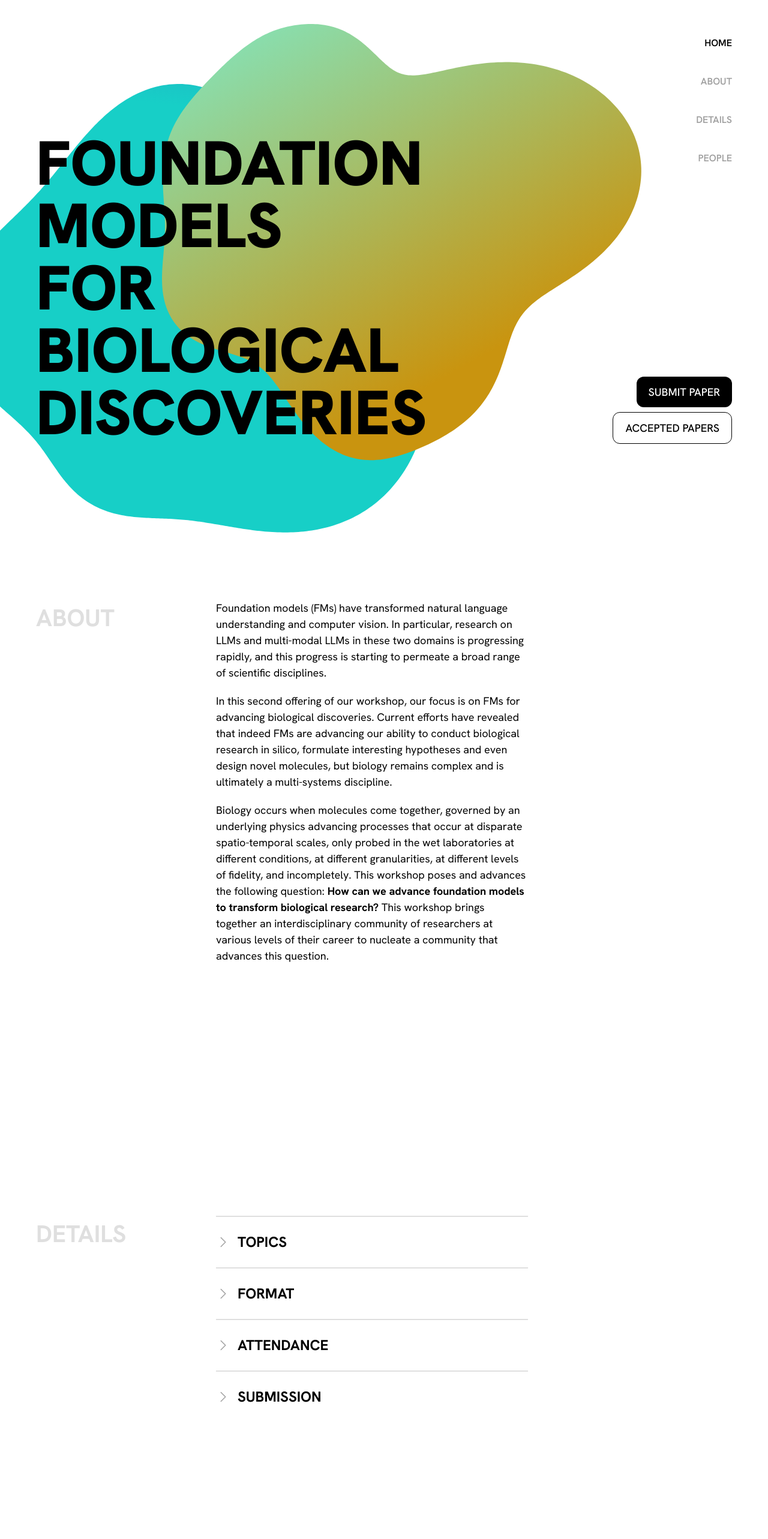
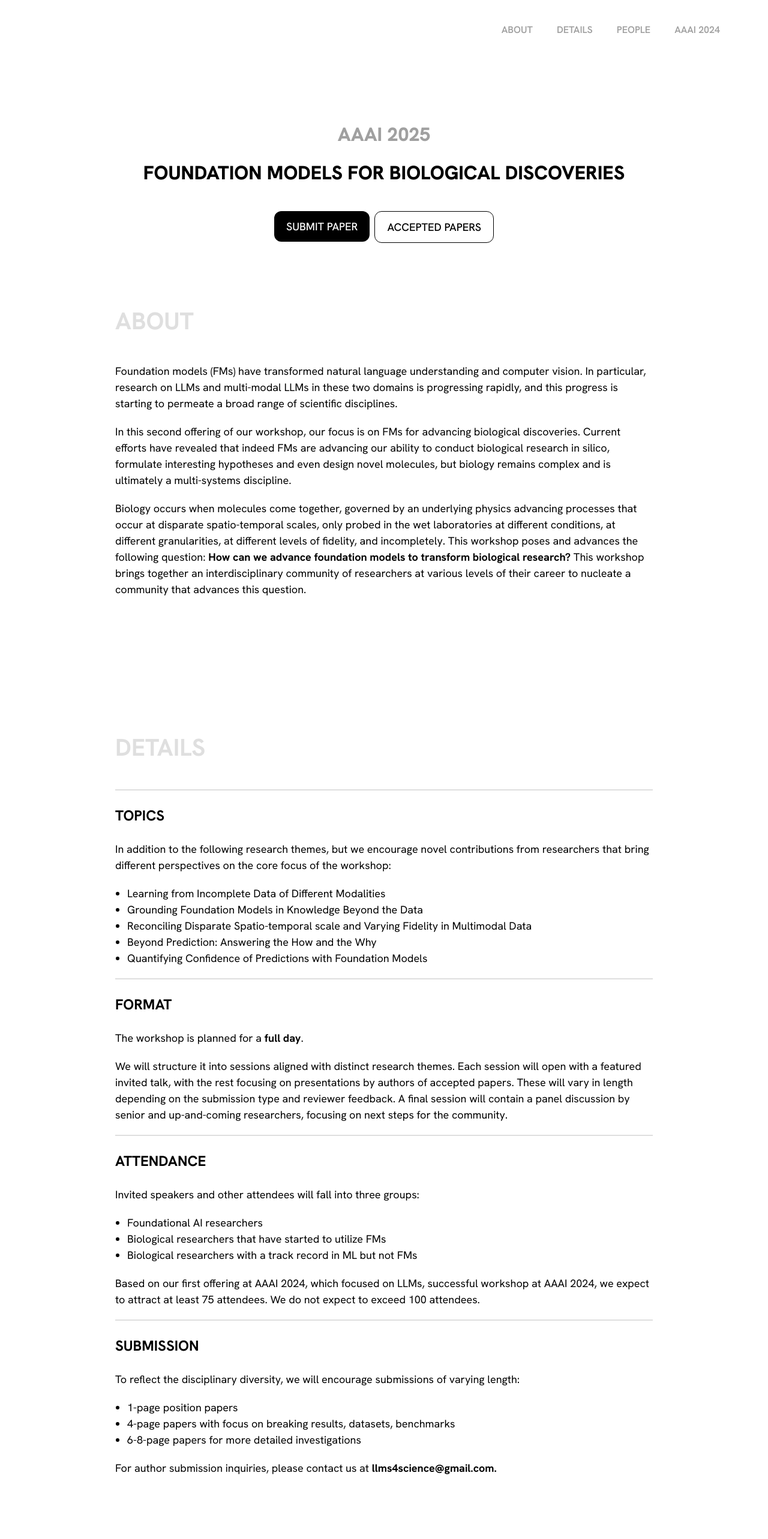
Before and after one commit to ethn1ee/FMs4Bio, a Next.js app in the folder fms4bio/: page / in a window 1280 px wide. Shown: the top 2566 px of the page at 60% size. Built offline with nearby package versions, Linux system fonts and the light colour scheme.

Commit message:
Update layout and image position in about.jsx and home.jsx

```diff
--- a/fms4bio/src/app/components/about.jsx
+++ b/fms4bio/src/app/components/about.jsx
@@ -2,11 +2,11 @@
 
 const About = () => {
   return (
-    <section id="about" className="py-[200px] flex gap-10">
-      <h1 className="w-[calc((100vw-240px)/4)] text-[40px] font-bold text-neutral-100">
+    <section id="about" className="w-[70vw] mx-auto py-[100px] flex flex-col gap-10">
+      <h1 className="text-[40px] font-bold text-neutral-100">
         ABOUT
       </h1>
-      <div className="w-[calc((100vw-240px)/2)]">
+      <div>
         <p>
           Foundation models (FMs) have transformed natural language
           understanding and computer vision. In particular, research on LLMs and
--- a/fms4bio/src/app/components/details.jsx
+++ b/fms4bio/src/app/components/details.jsx
@@ -1,6 +1,6 @@
 "use client";
 
-import { ExternalLinkIcon, ChevronRightIcon } from "@heroicons/react/24/outline";
+import { ChevronRightIcon } from "@heroicons/react/24/outline";
 import { motion } from "framer-motion";
 import { useState } from "react";
 
@@ -63,11 +63,12 @@
   const [selectedDetail, setSelectedDetail] = useState(null);
 
   return (
-    <section id="details" className="py-[200px] flex gap-10">
-      <h1 className="w-[calc((100vw-240px)/4)] text-[40px] font-bold text-neutral-100">
-        DETAILS
-      </h1>
-      <div className="w-[calc((100vw-240px)/2)] flex flex-col">
+    <section
+      id="details"
+      className="w-[70vw] mx-auto py-[100px] flex flex-col gap-10"
+    >
+      <h1 className="text-[40px] font-bold text-neutral-100">DETAILS</h1>
+      <div className="flex flex-col">
         {details.map((detail, i) => (
           <ToggleDetail
             key={i}
@@ -100,22 +101,10 @@
 
   return (
     <div className="border-t-2 border-neutral-100 overflow-hidden">
-      <motion.div
-        onClick={handleClick}
-        whileHover={{ gap: isSelected ? "12px" : "20px" }}
-        className="flex gap-3 items-center py-[24px] cursor-pointer"
-      >
-        <motion.div animate={{ rotate: isSelected ? 90 : 0 }}>
-          <ChevronRightIcon className="h-[24px] w-[24px] text-neutral-200" />
-        </motion.div>
+      <motion.div className="flex gap-3 items-center py-[24px] cursor-pointer">
         <h2 className="text-[24px] font-bold">{title}</h2>
       </motion.div>
-      <motion.div
-        initial={{ height: 0 }}
-        animate={{ height: isSelected ? "auto" : 0 }}
-        className="pl-[36px]"
-        dangerouslySetInnerHTML={{ __html: content }}
-      />
+      <div dangerouslySetInnerHTML={{ __html: content }} />
     </div>
   );
 };
--- a/fms4bio/src/app/components/home.jsx
+++ b/fms4bio/src/app/components/home.jsx
@@ -5,20 +5,12 @@
 
 const Home = () => {
   return (
-    <section id="home" className="relative h-screen">
-      <h1 className="absolute bottom-[60px] z-10">
-        {"FOUNDATION MODELS FOR BIOLOGICAL DISCOVERIES"
-          .split(" ")
-          .map((word, i) => (
-            <span
-              key={i}
-              className="block text-[104px] font-[900] leading-[100%]"
-            >
-              {word}
-            </span>
-          ))}
+    <section id="home" className="relative">
+      <h1 className="text-[32px] font-extrabold text-center mt-[200px]">
+        <span className="block text-neutral-200 mb-4">AAAI 2025</span>
+        <span>FOUNDATION MODELS FOR BIOLOGICAL DISCOVERIES</span>
       </h1>
-      <div className="fixed bottom-[60px] right-[60px] flex flex-col items-end gap-2">
+      <div className="w-full flex justify-center gap-2 mt-10">
         <Link
           href="https://easychair.org/my/conference?conf=FMs4Bio25"
           target="_blank"
@@ -44,17 +36,6 @@
           </motion.div>
         </Link>
       </div>
-
-      <img
-        className="absolute top-[140px] right-[500px] md:w-[500px] lg:w-[614px] xl:w-[800px] h-auto"
-        src="/blob-0.svg"
-        alt=""
-      />
-      <img
-        className="absolute top-[40px] right-[150px] md:w-[500px] lg:w-[614px] xl:w-[800px] h-auto"
-        src="/blob-1.svg"
-        alt=""
-      />
     </section>
   );
 };
--- a/fms4bio/src/app/components/nav.jsx
+++ b/fms4bio/src/app/components/nav.jsx
@@ -8,10 +8,14 @@
   const [activeSection, setActiveSection] = useState("");
 
   const links = [
-    { name: "home", id: "#home" },
-    { name: "about", id: "#about" },
-    { name: "details", id: "#details" },
-    { name: "people", id: "#people" },
+    { type: "section", name: "about", href: "#about" },
+    { type: "section", name: "details", href: "#details" },
+    { type: "section", name: "people", href: "#people" },
+    {
+      type: "site",
+      name: "AAAI 2024",
+      href: "https://llms4science-community.github.io/aaai2024.html",
+    },
   ];
 
   useEffect(() => {
@@ -36,13 +40,13 @@
   }, []);
 
   return (
-    <nav className="fixed top-[60px] right-[60px] z-[1000] flex flex-col gap-[40px] items-end">
+    <nav className="fixed w-screen h-[100px] z-[1000] flex justify-end gap-[40px] px-[80px] items-center bg-white">
       {links.map((link, i) => (
-        <Link key={i} href={link.id}>
+        <Link key={i} href={link.href}>
           <motion.span
             animate={{
               color:
-                activeSection === link.id.substring(1) ? "#000000" : "#a0a0a0",
+                link.type === "section" && activeSection === link.href.substring(1) ? "#000000" : "#a0a0a0",
             }}
             className="font-semibold"
           >
--- a/fms4bio/src/app/components/people.jsx
+++ b/fms4bio/src/app/components/people.jsx
@@ -26,22 +26,14 @@
   ];
 
   return (
-    <section id="people" className="py-[200px] flex gap-10">
+    <section id="people" className="w-[70vw] mx-auto py-[100px] flex flex-col gap-10">
       <h1 className="w-[calc((100vw-240px)/4)] text-[40px] font-bold text-neutral-100">
         PEOPLE
       </h1>
 
-      <div className="w-[calc((100vw-240px)/2)] flex flex-col gap-10">
+      <div className="flex flex-col gap-10">
         <div>
-          <h2 className="text-[24px] font-bold mb-6">WORKSHOP CHAIR</h2>
-          <PeopleCard
-            name={workshopChair.name}
-            school={workshopChair.school}
-            email={workshopChair.email}
-          />
-        </div>
-        <div>
-          <h2 className="text-[24px] font-bold mb-6">WORKSHOP COMMITTEE</h2>
+          <h2 className="text-[24px] font-bold mb-6">WORKSHOP ORGANIZERS</h2>
           <div className="flex flex-wrap gap-6">
             {workshopCommittee.map((person, i) => (
               <PeopleCard
--- a/fms4bio/src/app/globals.css
+++ b/fms4bio/src/app/globals.css
@@ -1,6 +1,10 @@
 @tailwind base;
 @tailwind components;
 @tailwind utilities;
+
+html {
+  scroll-behavior: smooth;
+}
 
 p, ul {
   font-size: 18px;
```
